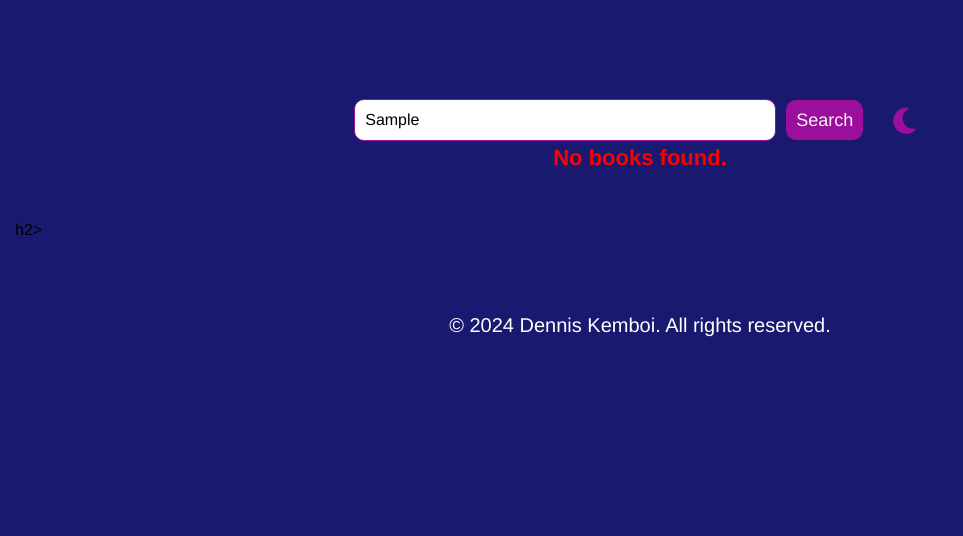
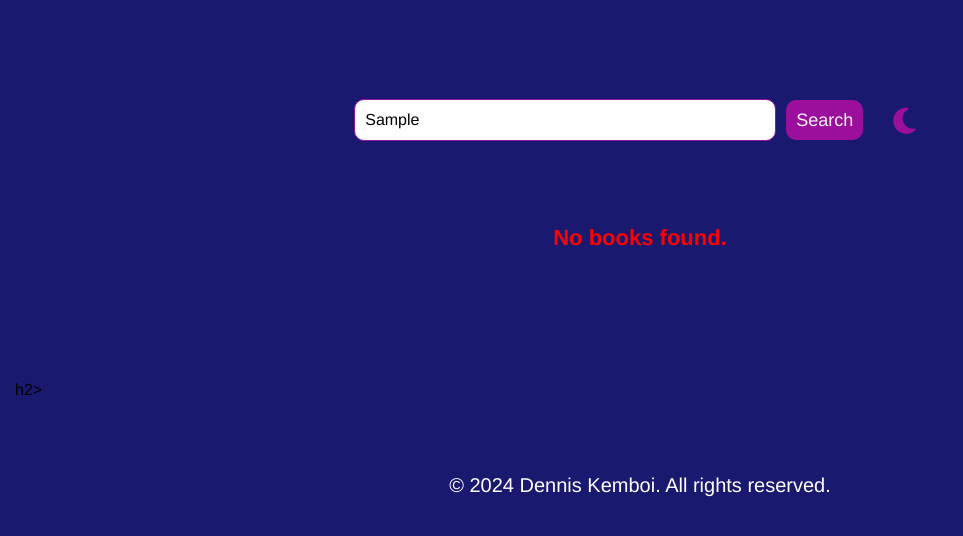
Before and after one commit to Denkogei/Book-Listing, a plain HTML site: page index.html in a window 1280 px wide. Both pictures are taken after typing "Sample" into the empty fields and a click on the button "Search". Shown: the whole page, without its empty margins (0-963 px from the left). Drawn offline with Linux system fonts and the light colour scheme.

Commit message:
added margin

```diff
--- a/index.html
+++ b/index.html
@@ -21,7 +21,7 @@
     <!-- Main Container -->
     <div class="container">
         <!-- Books List -->
-        <h2 class="not-found-message" style="text-align: center;padding: 30px;margin:20px; color: red;">
+        <h2 class="not-found-message" style="text-align: center;padding: 30px;margin:100px; color: red;">
             No books found.</h2>h2>
         <h2  id="book-text" style="text-align: center;padding: 30px;margin:20px; color: white;">AVAILABLE BOOKS</h2>
         <div class="books-list">
```
